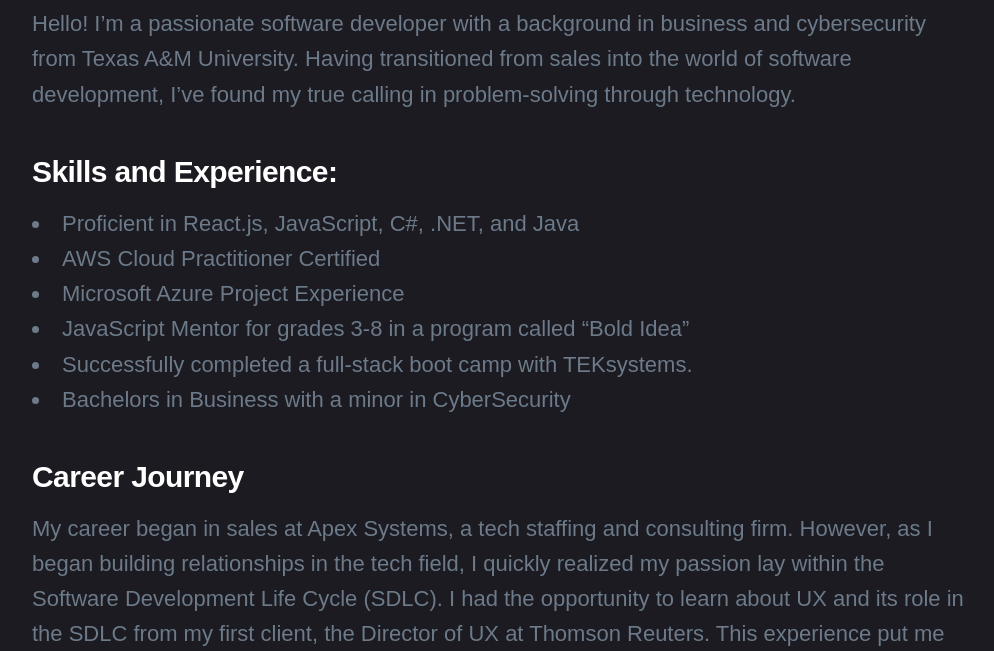
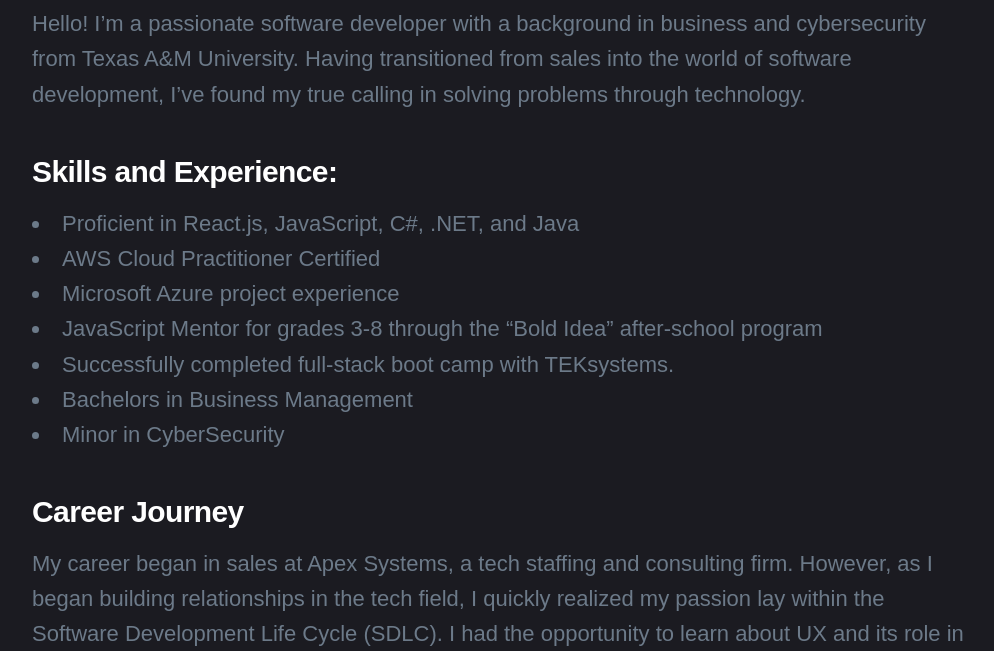
Before and after one commit to jonahpena/jonahpena.github.io, a Jekyll site: the page built from _pages/about.md, in a window 1280 px wide and 900 px high, scrolled down 347 px, cut to the strip 249-900 px from the top of the window. Shown: the whole strip, without its empty margins (138-1132 px from the left). Built offline with Jekyll 4.4.1, drawn with Linux system fonts in a browser that asks for light colours; nearby versions of some CDN libraries; some web fonts are replaced.

Commit message:
additional changes made to about me

```diff
--- a/_pages/about.md
+++ b/_pages/about.md
@@ -5,16 +5,17 @@ description: Personal is the perfect theme for developers, designers and other c
 featured_image: "/images/demo/tamu.jpg"
 ---
 
-Hello! I'm a passionate software developer with a background in business and cybersecurity from Texas A&M University. Having transitioned from sales into the world of software development, I've found my true calling in problem-solving through technology.
+Hello! I'm a passionate software developer with a background in business and cybersecurity from Texas A&M University. Having transitioned from sales into the world of software development, I've found my true calling in solving problems through technology.
 
 ### Skills and Experience:
 
 - Proficient in React.js, JavaScript, C#, .NET, and Java
 - AWS Cloud Practitioner Certified
-- Microsoft Azure Project Experience
-- JavaScript Mentor for grades 3-8 in a program called "Bold Idea"
-- Successfully completed a full-stack boot camp with TEKsystems.
-- Bachelors in Business with a minor in CyberSecurity
+- Microsoft Azure project experience
+- JavaScript Mentor for grades 3-8 through the "Bold Idea" after-school program
+- Successfully completed full-stack boot camp with TEKsystems.
+- Bachelors in Business Management
+- Minor in CyberSecurity
 
 ### Career Journey
 My career began in sales at Apex Systems, a tech staffing and consulting firm. However, as I began building relationships in the tech field, I quickly realized my passion lay within the Software Development Life Cycle (SDLC). I had the opportunity to learn about UX and its role in the SDLC from my first client, the Director of UX at Thomson Reuters. This experience put me on a path to pursue software development. I later received mentorship from the director of their development team, which led me to complete a full-stack boot camp with TEKsystems and fully transition into technology.
```
